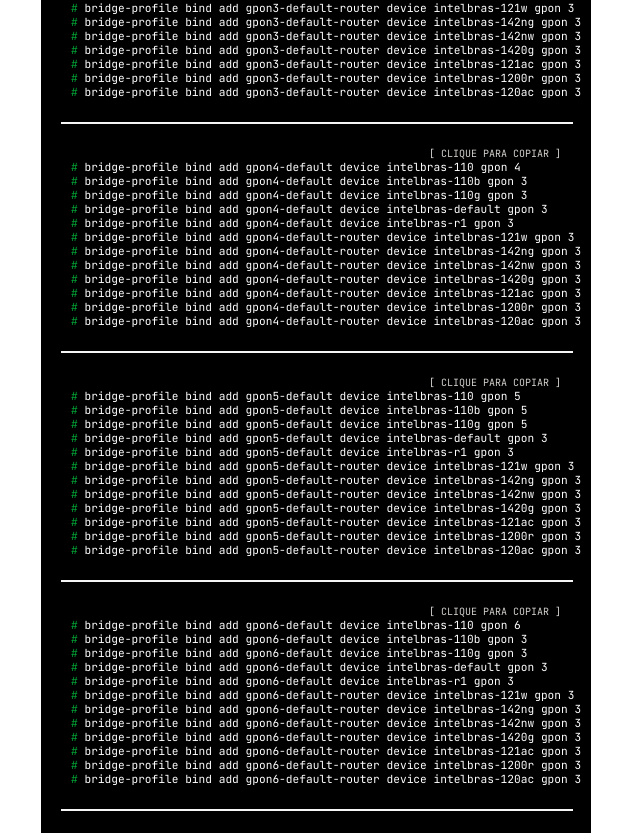
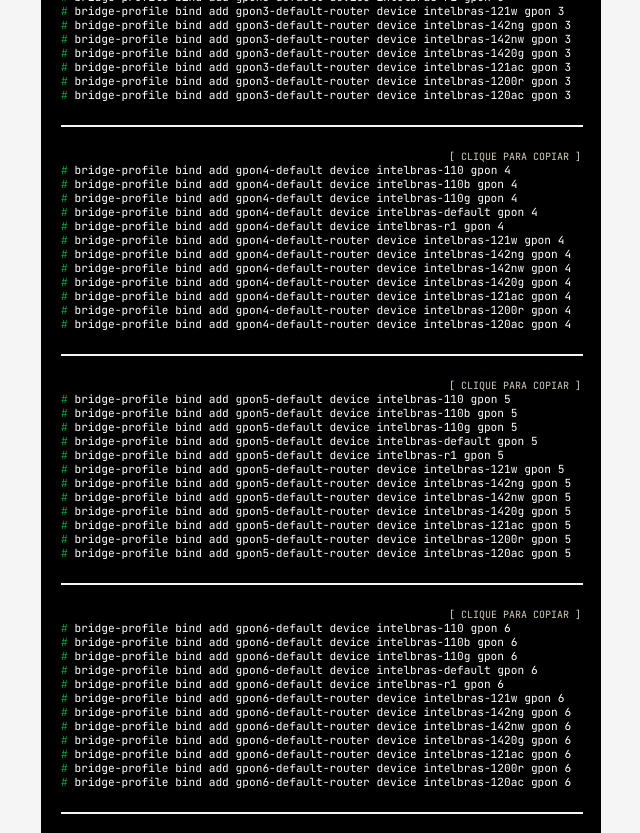
Before and after one commit to felipegcoutinho/Auto-Config-8820i, a React (Vite) app: page / in a window 1280 px wide. Shown: the part 1960-2793 px from the top of the page, without its empty margins (119-759 px from the left). Built offline with nearby package versions, Linux system fonts and the light colour scheme.

Commit message:
update design details

```diff
--- a/src/AppMain.module.css
+++ b/src/AppMain.module.css
@@ -28,6 +28,7 @@
   background-color: #e6e6e6;
   border: none;
   border-radius: 3px;
+  cursor: pointer;
   font-size: 0.9rem;
   margin-bottom: 3px;
   text-align: center;
@@ -71,7 +72,6 @@
     display: grid;
     grid-row-gap: 10px;
     grid-template-columns: repeat(16, 1fr);
-    grid-template-rows: repeat(5, 0.1fr);
 }
 
 .title {
--- a/src/Components/Aviso/Aviso.module.css
+++ b/src/Components/Aviso/Aviso.module.css
@@ -4,7 +4,9 @@
 
 .aviso {
   background-color: #fddda5;
+  border: 1px solid #ffca6e;
   border-radius: 5px;
+  color: #915b00;
   margin-top: 20px;
   padding: 10px;
 }
--- a/src/Components/Bridges/ConfigAutoService.jsx
+++ b/src/Components/Bridges/ConfigAutoService.jsx
@@ -187,17 +187,17 @@
               copyToClip(document.getElementById('bindgpon4').innerText)
             }>
               <pre>bridge-profile bind add gpon4-{gimode()} device intelbras-110 gpon 4</pre>
-              <pre>bridge-profile bind add gpon4-default device intelbras-110b gpon 3</pre>
-              <pre>bridge-profile bind add gpon4-default device intelbras-110g gpon 3</pre>
-              <pre>bridge-profile bind add gpon4-{defaultmode()} device intelbras-default gpon 3</pre>
-              <pre>bridge-profile bind add gpon4-{r1mode()} device intelbras-r1 gpon 3</pre>
-              <pre>bridge-profile bind add gpon4-default-router device intelbras-121w gpon 3</pre>
-              <pre>bridge-profile bind add gpon4-default-router device intelbras-142ng gpon 3</pre>
-              <pre>bridge-profile bind add gpon4-default-router device intelbras-142nw gpon 3</pre>
-              <pre>bridge-profile bind add gpon4-default-router device intelbras-1420g gpon 3</pre>
-              <pre>bridge-profile bind add gpon4-default-router device intelbras-121ac gpon 3</pre>
-              <pre>bridge-profile bind add gpon4-default-router device intelbras-1200r gpon 3</pre>
-              <pre>bridge-profile bind add gpon4-default-router device intelbras-120ac gpon 3</pre>
+              <pre>bridge-profile bind add gpon4-default device intelbras-110b gpon 4</pre>
+              <pre>bridge-profile bind add gpon4-default device intelbras-110g gpon 4</pre>
+              <pre>bridge-profile bind add gpon4-{defaultmode()} device intelbras-default gpon 4</pre>
+              <pre>bridge-profile bind add gpon4-{r1mode()} device intelbras-r1 gpon 4</pre>
+              <pre>bridge-profile bind add gpon4-default-router device intelbras-121w gpon 4</pre>
+              <pre>bridge-profile bind add gpon4-default-router device intelbras-142ng gpon 4</pre>
+              <pre>bridge-profile bind add gpon4-default-router device intelbras-142nw gpon 4</pre>
+              <pre>bridge-profile bind add gpon4-default-router device intelbras-1420g gpon 4</pre>
+              <pre>bridge-profile bind add gpon4-default-router device intelbras-121ac gpon 4</pre>
+              <pre>bridge-profile bind add gpon4-default-router device intelbras-1200r gpon 4</pre>
+              <pre>bridge-profile bind add gpon4-default-router device intelbras-120ac gpon 4</pre>
             </code>
             <hr />
             <code id="bindgpon5" className={Style.code} onClick={() =>
@@ -206,66 +206,66 @@
               <pre>bridge-profile bind add gpon5-{gimode()} device intelbras-110 gpon 5</pre>
               <pre>bridge-profile bind add gpon5-default device intelbras-110b gpon 5</pre>
               <pre>bridge-profile bind add gpon5-default device intelbras-110g gpon 5</pre>
-              <pre>bridge-profile bind add gpon5-{defaultmode()} device intelbras-default gpon 3</pre>
-              <pre>bridge-profile bind add gpon5-{r1mode()} device intelbras-r1 gpon 3</pre>
-              <pre>bridge-profile bind add gpon5-default-router device intelbras-121w gpon 3</pre>
-              <pre>bridge-profile bind add gpon5-default-router device intelbras-142ng gpon 3</pre>
-              <pre>bridge-profile bind add gpon5-default-router device intelbras-142nw gpon 3</pre>
-              <pre>bridge-profile bind add gpon5-default-router device intelbras-1420g gpon 3</pre>
-              <pre>bridge-profile bind add gpon5-default-router device intelbras-121ac gpon 3</pre>
-              <pre>bridge-profile bind add gpon5-default-router device intelbras-1200r gpon 3</pre>
-              <pre>bridge-profile bind add gpon5-default-router device intelbras-120ac gpon 3</pre>
+              <pre>bridge-profile bind add gpon5-{defaultmode()} device intelbras-default gpon 5</pre>
+              <pre>bridge-profile bind add gpon5-{r1mode()} device intelbras-r1 gpon 5</pre>
+              <pre>bridge-profile bind add gpon5-default-router device intelbras-121w gpon 5</pre>
+              <pre>bridge-profile bind add gpon5-default-router device intelbras-142ng gpon 5</pre>
+              <pre>bridge-profile bind add gpon5-default-router device intelbras-142nw gpon 5</pre>
+              <pre>bridge-profile bind add gpon5-default-router device intelbras-1420g gpon 5</pre>
+              <pre>bridge-profile bind add gpon5-default-router device intelbras-121ac gpon 5</pre>
+              <pre>bridge-profile bind add gpon5-default-router device intelbras-1200r gpon 5</pre>
+              <pre>bridge-profile bind add gpon5-default-router device intelbras-120ac gpon 5</pre>
             </code>
             <hr />
             <code id="bindgpon6" className={Style.code} onClick={() =>
               copyToClip(document.getElementById('bindgpon6').innerText)
             }>
               <pre>bridge-profile bind add gpon6-{gimode()} device intelbras-110 gpon 6</pre>
-              <pre>bridge-profile bind add gpon6-default device intelbras-110b gpon 3</pre>
-              <pre>bridge-profile bind add gpon6-default device intelbras-110g gpon 3</pre>
-              <pre>bridge-profile bind add gpon6-{defaultmode()} device intelbras-default gpon 3</pre>
-              <pre>bridge-profile bind add gpon6-{r1mode()} device intelbras-r1 gpon 3</pre>
-              <pre>bridge-profile bind add gpon6-default-router device intelbras-121w gpon 3</pre>
-              <pre>bridge-profile bind add gpon6-default-router device intelbras-142ng gpon 3</pre>
-              <pre>bridge-profile bind add gpon6-default-router device intelbras-142nw gpon 3</pre>
-              <pre>bridge-profile bind add gpon6-default-router device intelbras-1420g gpon 3</pre>
-              <pre>bridge-profile bind add gpon6-default-router device intelbras-121ac gpon 3</pre>
-              <pre>bridge-profile bind add gpon6-default-router device intelbras-1200r gpon 3</pre>
-              <pre>bridge-profile bind add gpon6-default-router device intelbras-120ac gpon 3</pre>
+              <pre>bridge-profile bind add gpon6-default device intelbras-110b gpon 6</pre>
+              <pre>bridge-profile bind add gpon6-default device intelbras-110g gpon 6</pre>
+              <pre>bridge-profile bind add gpon6-{defaultmode()} device intelbras-default gpon 6</pre>
+              <pre>bridge-profile bind add gpon6-{r1mode()} device intelbras-r1 gpon 6</pre>
+              <pre>bridge-profile bind add gpon6-default-router device intelbras-121w gpon 6</pre>
+              <pre>bridge-profile bind add gpon6-default-router device intelbras-142ng gpon 6</pre>
+              <pre>bridge-profile bind add gpon6-default-router device intelbras-142nw gpon 6</pre>
+              <pre>bridge-profile bind add gpon6-default-router device intelbras-1420g gpon 6</pre>
+              <pre>bridge-profile bind add gpon6-default-router device intelbras-121ac gpon 6</pre>
+              <pre>bridge-profile bind add gpon6-default-router device intelbras-1200r gpon 6</pre>
+              <pre>bridge-profile bind add gpon6-default-router device intelbras-120ac gpon 6</pre>
             </code>
             <hr />
             <code id="bindgpon7" className={Style.code} onClick={() =>
               copyToClip(document.getElementById('bindgpon7').innerText)
             }>
               <pre>bridge-profile bind add gpon7-{gimode()} device intelbras-110 gpon 7</pre>
-              <pre>bridge-profile bind add gpon7-default device intelbras-110b gpon 3</pre>
-              <pre>bridge-profile bind add gpon7-default device intelbras-110g gpon 3</pre>
-              <pre>bridge-profile bind add gpon7-{defaultmode()} device intelbras-default gpon 3</pre>
-              <pre>bridge-profile bind add gpon7-{r1mode()} device intelbras-r1 gpon 3</pre>
-              <pre>bridge-profile bind add gpon7-default-router device intelbras-121w gpon 3</pre>
-              <pre>bridge-profile bind add gpon7-default-router device intelbras-142ng gpon 3</pre>
-              <pre>bridge-profile bind add gpon7-default-router device intelbras-142nw gpon 3</pre>
-              <pre>bridge-profile bind add gpon7-default-router device intelbras-1420g gpon 3</pre>
-              <pre>bridge-profile bind add gpon7-default-router device intelbras-121ac gpon 3</pre>
-              <pre>bridge-profile bind add gpon7-default-router device intelbras-1200r gpon 3</pre>
-              <pre>bridge-profile bind add gpon7-default-router device intelbras-120ac gpon 3</pre>
+              <pre>bridge-profile bind add gpon7-default device intelbras-110b gpon 7</pre>
+              <pre>bridge-profile bind add gpon7-default device intelbras-110g gpon 7</pre>
+              <pre>bridge-profile bind add gpon7-{defaultmode()} device intelbras-default gpon 7</pre>
+              <pre>bridge-profile bind add gpon7-{r1mode()} device intelbras-r1 gpon 7</pre>
+              <pre>bridge-profile bind add gpon7-default-router device intelbras-121w gpon 7</pre>
+              <pre>bridge-profile bind add gpon7-default-router device intelbras-142ng gpon 7</pre>
+              <pre>bridge-profile bind add gpon7-default-router device intelbras-142nw gpon 7</pre>
+              <pre>bridge-profile bind add gpon7-default-router device intelbras-1420g gpon 7</pre>
+              <pre>bridge-profile bind add gpon7-default-router device intelbras-121ac gpon 7</pre>
+              <pre>bridge-profile bind add gpon7-default-router device intelbras-1200r gpon 7</pre>
+              <pre>bridge-profile bind add gpon7-default-router device intelbras-120ac gpon 7</pre>
             </code>
             <hr />
             <code id="bindgpon8" className={Style.code} onClick={() =>
               copyToClip(document.getElementById('bindgpon8').innerText)
             }>
               <pre>bridge-profile bind add gpon8-{gimode()} device intelbras-110 gpon 8</pre>
-              <pre>bridge-profile bind add gpon8-default device intelbras-110b gpon 3</pre>
-              <pre>bridge-profile bind add gpon8-default device intelbras-110g gpon 3</pre>
-              <pre>bridge-profile bind add gpon8-{defaultmode()} device intelbras-default gpon 3</pre>
-              <pre>bridge-profile bind add gpon8-{r1mode()} device intelbras-r1 gpon 3</pre>
-              <pre>bridge-profile bind add gpon8-default-router device intelbras-121w gpon 3</pre>
-              <pre>bridge-profile bind add gpon8-default-router device intelbras-142ng gpon 3</pre>
-              <pre>bridge-profile bind add gpon8-default-router device intelbras-142nw gpon 3</pre>
-              <pre>bridge-profile bind add gpon8-default-router device intelbras-1420g gpon 3</pre>
-              <pre>bridge-profile bind add gpon8-default-router device intelbras-121ac gpon 3</pre>
-              <pre>bridge-profile bind add gpon8-default-router device intelbras-1200r gpon 3</pre>
-              <pre>bridge-profile bind add gpon8-default-router device intelbras-120ac gpon 3</pre>
+              <pre>bridge-profile bind add gpon8-default device intelbras-110b gpon 8</pre>
+              <pre>bridge-profile bind add gpon8-default device intelbras-110g gpon 8</pre>
+              <pre>bridge-profile bind add gpon8-{defaultmode()} device intelbras-default gpon 8</pre>
+              <pre>bridge-profile bind add gpon8-{r1mode()} device intelbras-r1 gpon 8</pre>
+              <pre>bridge-profile bind add gpon8-default-router device intelbras-121w gpon 8</pre>
+              <pre>bridge-profile bind add gpon8-default-router device intelbras-142ng gpon 8</pre>
+              <pre>bridge-profile bind add gpon8-default-router device intelbras-142nw gpon 8</pre>
+              <pre>bridge-profile bind add gpon8-default-router device intelbras-1420g gpon 8</pre>
+              <pre>bridge-profile bind add gpon8-default-router device intelbras-121ac gpon 8</pre>
+              <pre>bridge-profile bind add gpon8-default-router device intelbras-1200r gpon 8</pre>
+              <pre>bridge-profile bind add gpon8-default-router device intelbras-120ac gpon 8</pre>
             </code>
             <hr />
             <code id="onuset" className={Style.code} onClick={() =>
--- a/src/Components/Bridges/ConfigAutoService.module.css
+++ b/src/Components/Bridges/ConfigAutoService.module.css
@@ -1,6 +1,6 @@
 .container {
-  grid-area: 5 / 3 / 10 / 10;
-  margin-right: 10px;
+  grid-area: 5 / 3 / 15 / 10;
+  margin-bottom: 30px;
 }
 
 .container h2,
@@ -20,7 +20,6 @@
   display: flex;
   flex-direction: column;
   padding: 20px;
-
 }
 
 .container select {
@@ -33,7 +32,7 @@
 
 .code {
   cursor: pointer;
-  padding: 15px 10px;
+  padding: 15px 0;
 }
 
 .code:hover{
--- a/src/Components/Bridges/RemoveAutoService.jsx
+++ b/src/Components/Bridges/RemoveAutoService.jsx
@@ -58,7 +58,7 @@
           : <code id="linerouter1" className={Style.code} onClick={() =>
             copyToClip(document.getElementById('linerouter1').innerText)
           }>
-            <pre>bridge - profile delete default</pre>
+            <pre>bridge-profile delete default</pre>
             <pre>yes</pre>
             <pre>bridge-profile delete default-router</pre>
             <pre>yes</pre>
--- a/src/Components/Header/Header.jsx
+++ b/src/Components/Header/Header.jsx
@@ -29,7 +29,7 @@
 
           <li>
             <button className={Style.btnExternal}>
-              <a target="_blank" rel="noopener noreferrer" href="https://8820i.felipecoutinho.com/"> OLT G08/G16{' '}
+              <a target="_blank" rel="noopener noreferrer" href="https://g16.felipecoutinho.com/"> OLT G08/G16{' '}
                 <i className="fa-solid fa-sm fa-arrow-up-right-from-square"></i>
               </a>
             </button>
--- a/src/Components/Header/Header.module.css
+++ b/src/Components/Header/Header.module.css
@@ -49,8 +49,8 @@
 }
 
 .btnExternal {
-  background-color: var(--cor-fundo);
-  border: #aeffc8 solid 1px;
+  background-color: #1b873e;
+  border: #00bc5f solid 1px;
   border-radius: 3px;
   color: var(--cor-primaria);
   font-size: 0.8rem;
@@ -64,7 +64,7 @@
   background-color: var(--cor-fundo-hover);
   display: none;
   left: 0;
-  margin-top: 1px;
+  margin-top: 0px;
   position: absolute;
 }
 
--- a/src/Components/Menu/Select.jsx
+++ b/src/Components/Menu/Select.jsx
@@ -18,7 +18,7 @@
         <h3 className={Style.h3}>Escolha o tipo de configuração da 8820i:</h3>
         <select className={Style.select} onChange={handleChangeSelected} >
           <option>Uma VLAN por PON</option>
-          <option>Apenas uma VLAN por PON</option>
+          <option>Apenas uma VLAN</option>
         </select>
       </div>
     </div>
--- a/src/Components/Pons/Pons_i.module.css
+++ b/src/Components/Pons/Pons_i.module.css
@@ -23,6 +23,7 @@
 
 .pons {
   background-color: #DFDFDF;
+  border: 1px solid #cecece;
   border-radius: 3px;
   box-sizing: border-box;
   display: flex;
```
Also changed, not shown: src/Components/Menu/Select.module.css (+9 -6 lines).
